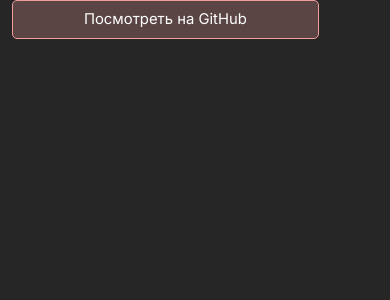
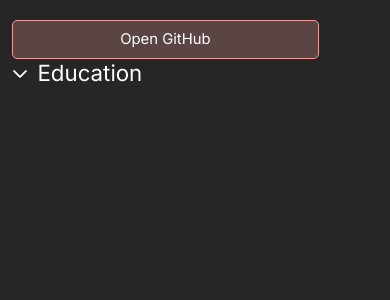
Before and after one commit to POloznikovKonstantin/IldarFarkhutdinov.github.io, a React (Create React App) app in the folder lend/: page / in a window 390 px wide. Shown: the top 300 px of the page. Built offline with nearby package versions, Linux system fonts and the light colour scheme.

Commit message:
MainButton+ DropDownLinks+

```diff
--- a/lend/src/App.tsx
+++ b/lend/src/App.tsx
@@ -1,19 +1,17 @@
 import React, {FC, useEffect} from 'react';
 import {useTranslation} from 'react-i18next';
-import {MainLink} from "./components/UI/Links/MainLinks/MainLink";
+import AppTest from "./AppTest";
 
-export const App:FC = () => {
+export const App: FC = () => {
     const {i18n} = useTranslation();
 
     useEffect(() => {
-    i18n.changeLanguage('RU')
+        i18n.changeLanguage('EN')
     }, [i18n])
 
     return (
         <main className='container'>
-      <MainLink href={'/#'}>
-          Components.UI.Buttons.MainButtons.OpenGitHub
-      </MainLink>
+            <AppTest/>
         </main>
     )
 }
--- /dev/null
+++ b/lend/src/AppTest.tsx
@@ -0,0 +1,45 @@
+import React from 'react';
+import {MainLink} from "./components/UI/Links/MainLinks/MainLink";
+import {DropDownLinks} from "./components/UI/Links/DropDownLinks/DropDownLinks";
+
+const AppTest = () => {
+    return (
+        <div style={{marginTop: "20px"}}>
+            <MainLink href={'/#'}>Components.UI.Buttons.MainButtons.OpenGitHub</MainLink>
+
+            <DropDownLinks
+                visibleText={'Components.UI.Links.DropDownLinks.Education.main'}
+                visibleTextHref={'/#'}
+                arrayHiddenText={[
+                    {
+                        id: 1,
+                        href: '/#',
+                        text: 'Components.UI.Links.DropDownLinks.Education.section1'
+                    },
+                    {
+                        id: 2,
+                        href: '/#',
+                        text: 'Components.UI.Links.DropDownLinks.Education.section2'
+                    },
+                    {
+                        id: 3,
+                        href: '/#',
+                        text: 'Components.UI.Links.DropDownLinks.Education.section3'
+                    },
+                    {
+                        id: 4,
+                        href: '/#',
+                        text: 'Components.UI.Links.DropDownLinks.Education.section3'
+                    },
+                    {
+                        id: 5,
+                        href: '/#',
+                        text: 'Components.UI.Links.DropDownLinks.Education.section3'
+                    }
+                ]}
+            />
+        </div>
+    );
+};
+
+export default AppTest;
--- /dev/null
+++ b/lend/src/Types/index.ts
@@ -0,0 +1,5 @@
+import * as types from './types';
+
+export{
+    types
+}
--- /dev/null
+++ b/lend/src/Types/types.ts
@@ -0,0 +1,5 @@
+export interface IObjectLink{
+    id: number,
+    text: string,
+    href: string
+}
--- a/lend/src/components/UI/Links/DropDownLinks/DropDownLinks.css
+++ b/lend/src/components/UI/Links/DropDownLinks/DropDownLinks.css
@@ -0,0 +1,121 @@
+.drop-links__content{
+    display: flex;
+    align-items: flex-end;
+
+    transition-duration: 300ms;
+}
+
+.drop-links__content-active{
+    display: flex;
+    align-items: center;
+
+    transition-duration: 300ms;
+}
+
+.drop-links__content-svg{
+    cursor: pointer;
+    color: var(--main-white);
+    stroke: var(--main-white);
+    margin-right: calc(10 / 1920 * 100vw);
+
+    transition-duration: 300ms;
+}
+.drop-links__content-svg-active{
+    cursor: pointer;
+    color: var(--main-white);
+    stroke: var(--main-white);
+    transform: rotate(180deg);
+    margin-right: calc(10 / 1920 * 100vw);
+
+    transition-duration: 300ms;
+}
+
+.drop-links__content-main-text{
+    font-size: calc(24 / 1920 * 100vw);
+}
+
+.drop-links__content-main-text:hover{
+    cursor: pointer;
+    color: #F29C9B;
+    transition-duration: 300ms;
+}
+
+.drop-links__content-main-text:active{
+    cursor: pointer;
+    color: var(--main-pink);
+    opacity: 0.5;
+    transition-duration: 300ms;
+}
+
+.drop-links__content-un-visible{
+    display: block;
+    font-size: calc(16 / 1920 * 100vw);
+    padding-top: calc(10 / 1920 * 100vw);
+}
+
+.drop-links__content-un-visible:hover{
+    color: var(--main-pink);
+    transition-duration: 300ms;
+}
+
+.drop-links__content-un-visible:active{
+    opacity: 0.5;
+    transition-duration: 300ms;
+}
+
+.drop-links__content-un-visible-span{
+    color: var(--main-pink);
+    margin-right: calc(24 / 1920 * 100vw);
+}
+
+@media (max-width: 820px){
+    .drop-links__content-main-text{
+        font-size: calc(24 / 640 * 100vw);
+        margin-right: calc(10 / 640 * 100vw);
+    }
+    .drop-links__content-svg{
+        margin-right: calc(10 / 640 * 100vw);
+    }
+    .drop-links__content-svg-active{
+        margin-right: calc(10 / 640 * 100vw);
+    }
+
+    .drop-links__content-main-text{
+        font-size: calc(24 / 640 * 100vw);
+    }
+
+    .drop-links__content-un-visible{
+        font-size: calc(16 / 640 * 100vw);
+    }
+
+    .drop-links__content-un-visible-span{
+        margin-right: calc(24 / 640 * 100vw);
+    }
+
+}
+
+@media (max-width: 420px) {
+    .drop-links__content-main-text{
+        font-size: calc(24 / 420 * 100vw);
+        margin-right: calc(10 / 420 * 100vw);
+    }
+
+    .drop-links__content-svg{
+        margin-right: calc(10 / 420 * 100vw);
+    }
+
+    .drop-links__content-svg-active{
+        margin-right: calc(10 / 420 * 100vw);
+    }
+    .drop-links__content-main-text{
+        font-size: calc(24 / 420 * 100vw);
+    }
+
+    .drop-links__content-un-visible{
+        font-size: calc(16 / 420 * 100vw);
+    }
+
+    .drop-links__content-un-visible-span{
+        margin-right: calc(24 / 420 * 100vw);
+    }
+}
--- a/lend/src/components/UI/Links/DropDownLinks/DropDownLinks.tsx
+++ b/lend/src/components/UI/Links/DropDownLinks/DropDownLinks.tsx
@@ -1,13 +1,63 @@
-import React, {FC} from 'react';
+import React, {FC, useState} from 'react';
+import {IObjectLink} from "../../../../Types/types";
+import {useTranslation} from "react-i18next";
+import {WorkSvg} from "../../../../utils/WorkSvg";
+import {motion, AnimatePresence} from "framer-motion";
+import './DropDownLinks.css';
 
-interface IDropDownLinks{
 
+interface IDropDownLinks {
+    visibleText: string,
+    visibleTextHref: string
+    arrayHiddenText: IObjectLink[]
+    className?: string
 }
 
 
-export const DropDownLinks:FC<IDropDownLinks> = () => {
+export const DropDownLinks: FC<IDropDownLinks> = (
+    {visibleText, visibleTextHref, arrayHiddenText, className}
+) => {
+    const {t} = useTranslation();
+    const [isActive, setIsActive] = useState<boolean>();
+
     return (
-        <div>
+        <div className={className}>
+            <div
+                className={isActive ? 'drop-links__content-active' : 'drop-links__content'}
+            >
+                <div
+                    className={isActive ? 'drop-links__content-svg-active' : 'drop-links__content-svg'}
+                    onClick={() => setIsActive(!isActive)}
+                >
+                    <WorkSvg nameSvg={'ChevronDown'}/>
+                </div>
+
+                <a className='drop-links__content-main-text' href={visibleTextHref}>
+                    {t(visibleText)}
+                </a>
+            </div>
+            <AnimatePresence>
+                {
+                    isActive && (
+                        <motion.div
+                            initial={{y: -30, opacity: 0}}
+                            animate={{y: 0, opacity: 1}}
+                            exit={{y: -30, opacity: 0}}
+                            transition={{duration: 0.3}}
+                            style={{overflow: 'hidden'}}
+                        >
+                            {
+                                arrayHiddenText.map(
+                                    (el) =>
+                                        <a key={el.id} href={el.href} className='drop-links__content-un-visible'>
+                                            <span className='drop-links__content-un-visible-span'>#</span>{t(el.text)}
+                                        </a>
+                                )
+                            }
+                        </motion.div>
+                    )
+                }
+            </AnimatePresence>
 
         </div>
     );
--- a/lend/src/components/UI/Links/MainLinks/MainLink.css
+++ b/lend/src/components/UI/Links/MainLinks/MainLink.css
@@ -1,4 +1,5 @@
 .main-link{
+    display: block;
     width: calc(330 / 1920 * 100vw);
     padding-top: calc(10 / 1920 * 100vw);
     padding-bottom: calc(10 / 1920 * 100vw);
--- a/lend/src/components/UI/MainSections/HeaderSetion/HeaderSection.tsx
+++ b/lend/src/components/UI/MainSections/HeaderSetion/HeaderSection.tsx
@@ -2,6 +2,7 @@
 import {useTranslation} from 'react-i18next';
 import './HeaderSection.css';
 import {WorkSvg} from "../../../../utils/WorkSvg";
+import {MainLink} from "../../Links/MainLinks/MainLink";
 
 interface IHeaderSectionProps{
     header: string,
```
Also changed, not shown: lend/src/utils/WorkSvg.tsx (+6 -6 lines). Lines whose indentation alone changed are shown as unchanged.
